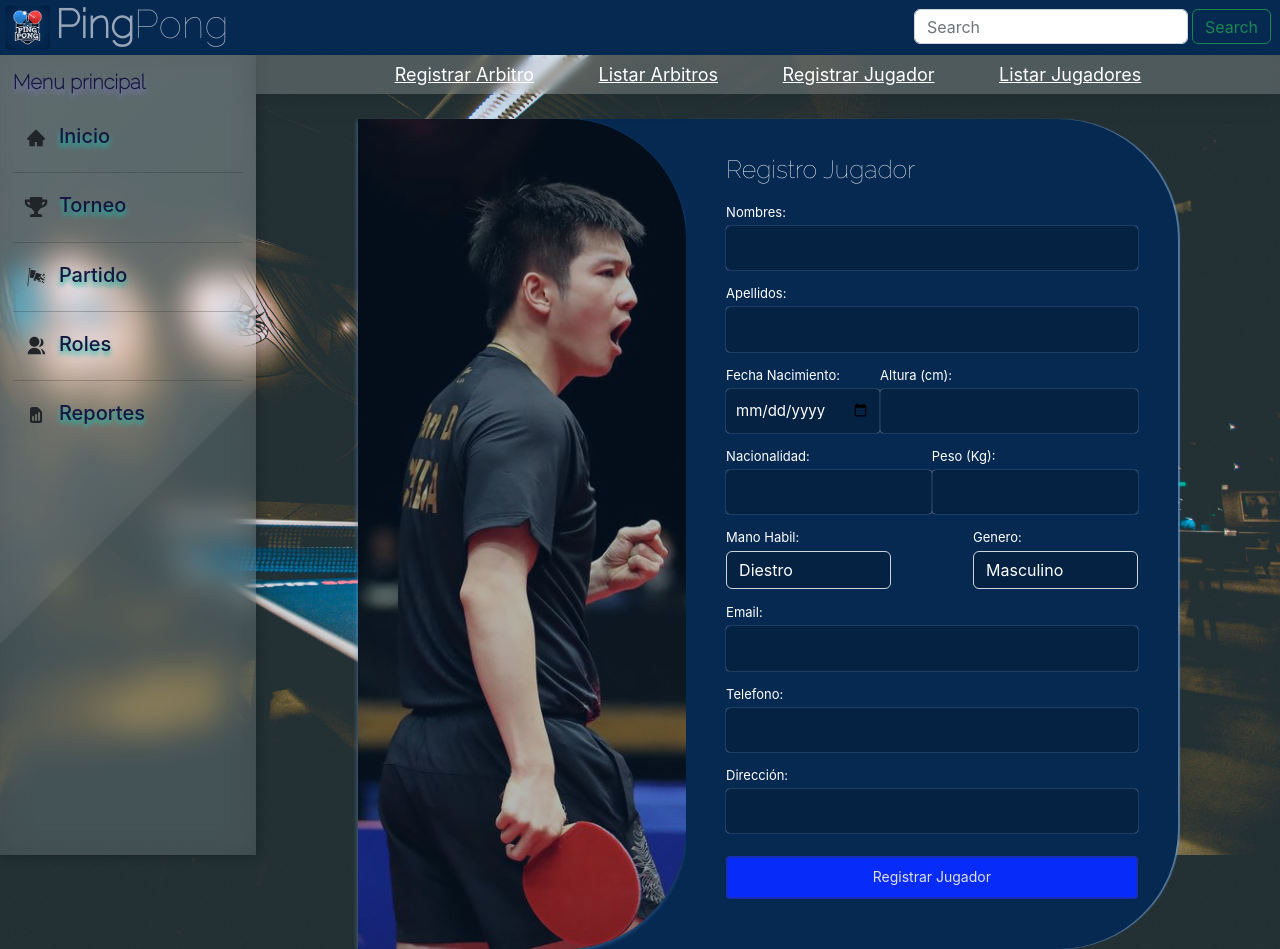
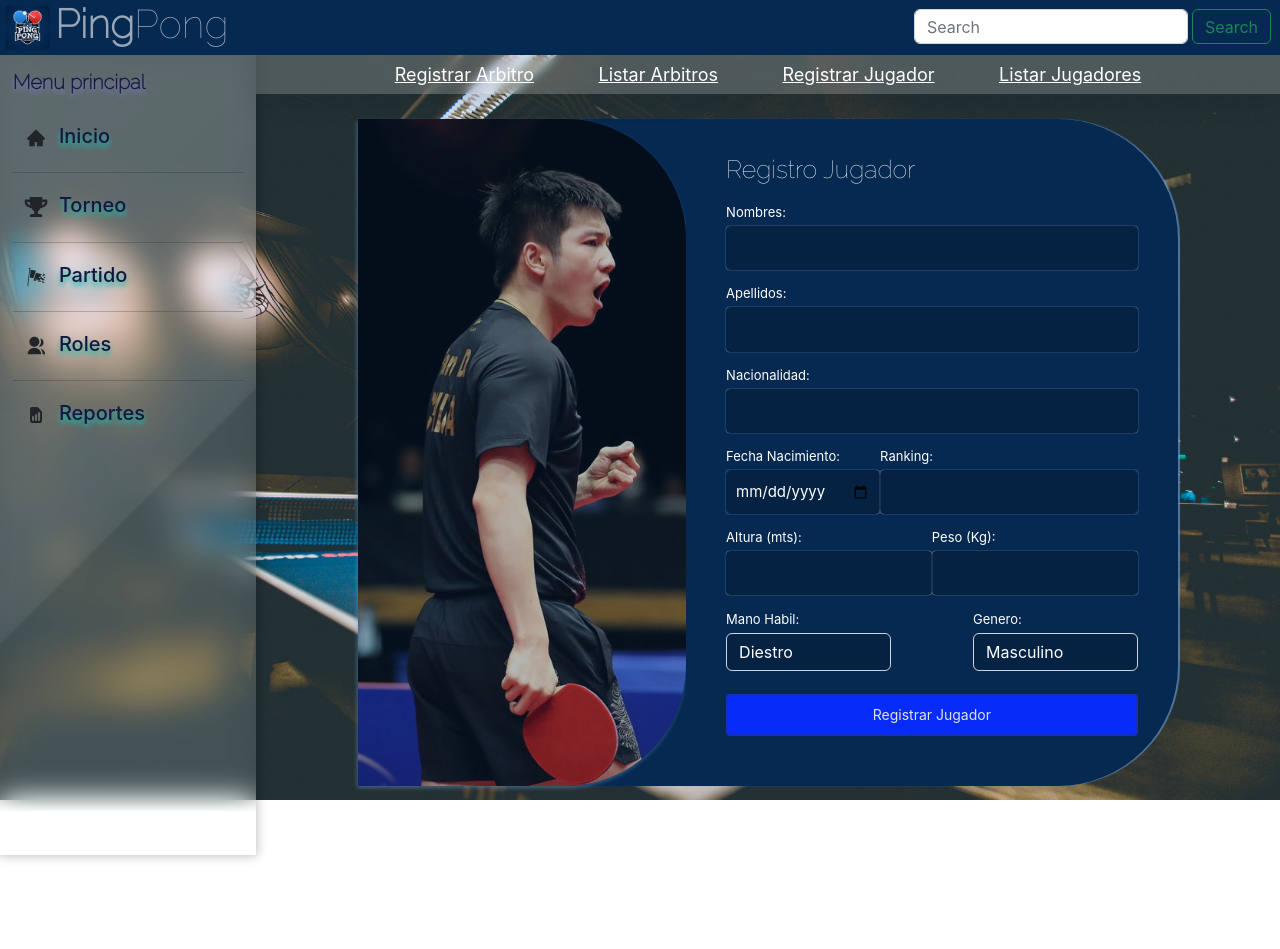
Before and after one commit to Zelechos/Torneos-de-Tenis-de-Mesa-basado-en-llaves, a React (Create React App) app in the folder frontend/: page /roles/registrar-jugador in a window 1280 px wide. After the commit the page ends 800 px from the top, so only its background shows below. Built offline with nearby package versions, Linux system fonts and the light colour scheme.

Commit message:
refactor: modification in the Player form

```diff
--- a/frontend/src/landing_page/pages/ConsumeApi/Roles/Jugador/FormJugador.jsx
+++ b/frontend/src/landing_page/pages/ConsumeApi/Roles/Jugador/FormJugador.jsx
@@ -3,6 +3,17 @@ import Form from "react-bootstrap/Form";
 import JugadorImg from "./img-jugador.jpg";
 
 function FormJugador() {
+  const [player, setPlayer] = useState({
+    altura: 0,
+    apellidos: "",
+    fecha_nacimiento: "",
+    mano_habil: "",
+    nacionalidad: "",
+    peso: 0,
+    sexo: "",
+    nombre: "",
+    ranking: 0,
+  });
   return (
     <form className="main">
       <div className="container-img">
@@ -18,21 +29,27 @@ function FormJugador() {
           <label for="lastname">Apellidos: </label>
           <input type="text" id="lastname" autocomplete="false" />
         </div>
+
+        <div className="input">
+          <label for="nationality">Nacionalidad: </label>
+          <input type="text" id="nationality" autocomplete="false" />
+        </div>
+
         <div className="input two-option">
           <div className="label-fecha">
             <label for="date-birth">Fecha Nacimiento:</label>
             <input type="date" id="date-birth" autocomplete="false" />
           </div>
           <div>
-            <label for="height">Altura (cm): </label>
-            <input type="number" id="height" autocomplete="false" />
+            <label for="ranking">Ranking: </label>
+            <input type="number" id="ranking" autocomplete="false" />
           </div>
         </div>
 
         <div className="input two-option">
           <div>
-            <label for="nationality">Nacionalidad: </label>
-            <input type="text" id="nationality" autocomplete="false" />
+            <label for="height">Altura (mts): </label>
+            <input type="number" id="height" autocomplete="false" />
           </div>
           <div>
             <label for="weight">Peso (Kg): </label>
@@ -58,19 +75,6 @@ function FormJugador() {
             </Form.Select>
           </div>
         </div>
-
-        <div className="input">
-          <label for="email">Email: </label>
-          <input type="email" id="email" autocomplete="false" />
-        </div>
-        <div className="input">
-          <label for="phone">Telefono: </label>
-          <input type="number" id="phone" autocomplete="false" />
-        </div>
-        <div className="input">
-          <label for="direcction">Dirección: </label>
-          <input type="text" id="direcction" Direccion="false" />
-        </div>
         <button className="btn-register">Registrar Jugador</button>
       </div>
     </form>
```
